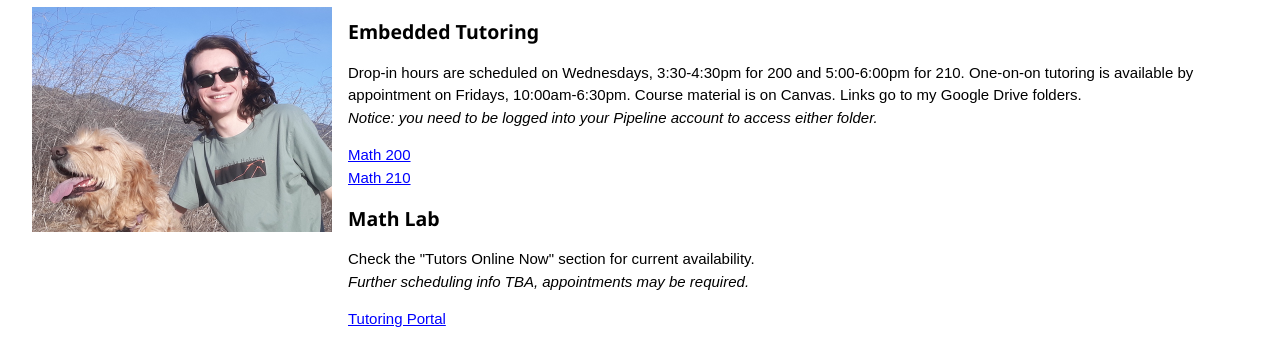
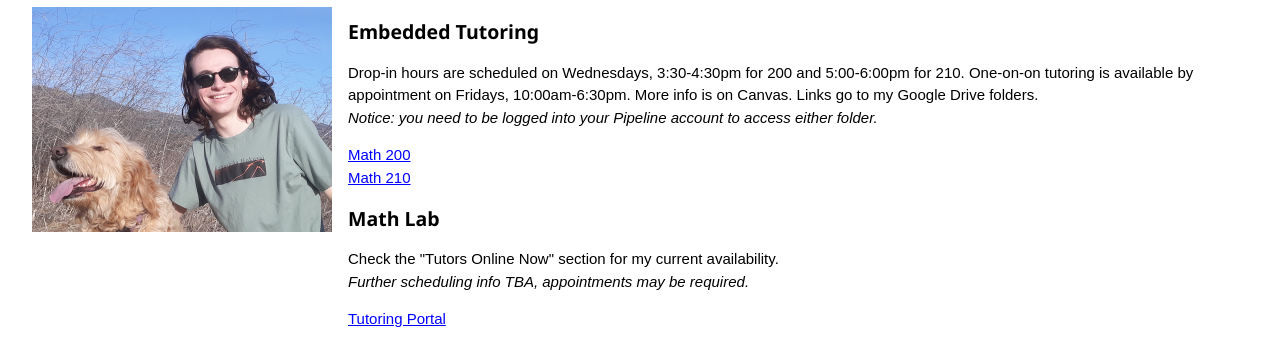
Before and after one commit to evanbarker/mathbarker.github.io, a plain HTML site: page index.html in a window 1280 px wide. Shown: the part 138-481 px from the top of the page. Drawn offline with nearby package versions, Linux system fonts and the light colour scheme.

Commit message:
Update index.html

```diff
--- a/index.html
+++ b/index.html
@@ -22,7 +22,7 @@
         <div class="w3-container w3-mobile w3-rest">
             <h3> Embedded Tutoring </h3>
             <p>
-                Drop-in hours are scheduled on Wednesdays, 3:30-4:30pm for 200 and 5:00-6:00pm for 210. One-on-on tutoring is available by appointment on Fridays, 10:00am-6:30pm. Course material is on Canvas. Links go to my Google Drive folders.<br>
+                Drop-in hours are scheduled on Wednesdays, 3:30-4:30pm for 200 and 5:00-6:00pm for 210. One-on-on tutoring is available by appointment on Fridays, 10:00am-6:30pm. More info is on Canvas. Links go to my Google Drive folders.<br>
                 <i> Notice: you need to be logged into your Pipeline account to access either folder. </i>
                 <ul>
                     <li> <a href="https://drive.google.com/drive/folders/13pmdLYIkjGhnIZuezYl6qePEeEDEKAqd?usp=sharing">Math 200</a> </li>
@@ -31,7 +31,7 @@
             </p>
             <h3> Math Lab </h3>
             <p>
-                Check the "Tutors Online Now" section for current availability.<br>
+                Check the "Tutors Online Now" section for my current availability.<br>
                 <i> Further scheduling info TBA, appointments may be required.</i><br>
                 <ul>
                     <li> <a href="https://docs.google.com/document/d/1icqVPquwYZefpwJY-p1xh3PM50aHc18bjIN9lxa--Ws/edit?usp=sharing">Tutoring Portal</a> </li>
```
